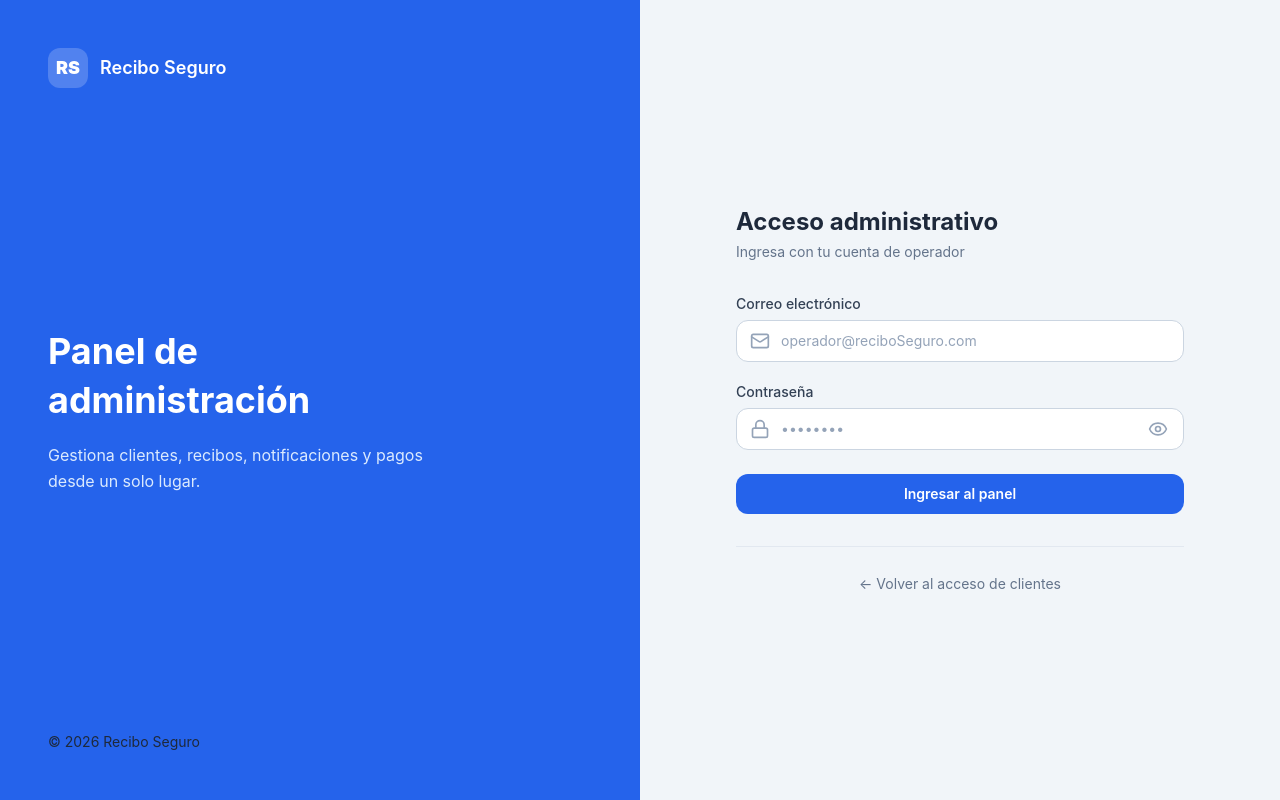
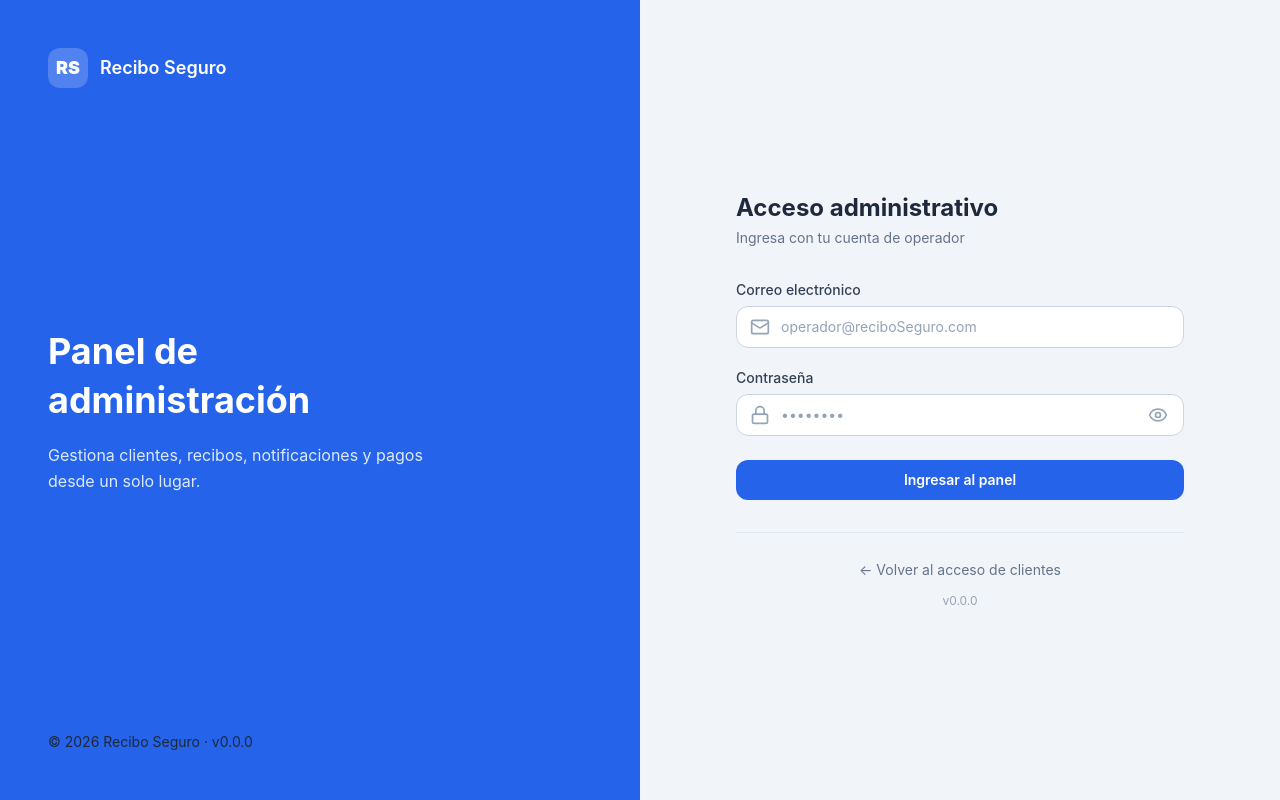
Before and after one commit to kalet97/webFacturasSeguras, a Vue app: page /admin/login in a window 1280 px wide. Built offline with nearby package versions, Linux system fonts and the light colour scheme.

Commit message:
Genarando Dist

```diff
--- a/src/views/AdminLoginView.vue
+++ b/src/views/AdminLoginView.vue
@@ -3,6 +3,7 @@ import { ref } from 'vue'
 import { useRouter } from 'vue-router'
 import { Mail, Lock, Eye, EyeOff, AlertCircle } from 'lucide-vue-next'
 import { useAdminAuthStore } from '@/stores/adminAuth'
+import { version } from '../../package.json'
 
 const router = useRouter()
 const adminAuth = useAdminAuthStore()
@@ -52,7 +53,7 @@ async function handleLogin() {
         </p>
       </div>
 
-      <p class="text-primary-200 text-sm">© 2026 Recibo Seguro</p>
+      <p class="text-primary-200 text-sm">© 2026 Recibo Seguro · v{{ version }}</p>
     </div>
 
     <!-- Panel derecho — formulario -->
@@ -149,6 +150,7 @@ async function handleLogin() {
           <RouterLink to="/login" class="text-sm text-slate-500 hover:text-primary-600 transition">
             ← Volver al acceso de clientes
           </RouterLink>
+          <p class="text-xs text-slate-400 mt-3">v{{ version }}</p>
         </div>
 
       </div>
--- a/src/views/LoginView.vue
+++ b/src/views/LoginView.vue
@@ -4,6 +4,7 @@ import { useRouter } from 'vue-router'
 import { CreditCard, Lock, Eye, EyeOff } from 'lucide-vue-next'
 import { useAuthStore } from '@/stores/auth'
 import AppButton from '@/components/AppButton.vue'
+import { version } from '../../package.json'
 
 const router = useRouter()
 const auth = useAuthStore()
@@ -107,9 +108,7 @@ async function handleLogin() {
         </p>
       </div>
 
-      <p class="text-center text-xs text-slate-400 mt-4">
-        Demo: cédula 1234567890 / contraseña 123456
-      </p>
+      <p class="text-center text-xs text-slate-400 mt-4">v{{ version }}</p>
     </div>
   </div>
 </template>
```
Also changed, not shown: 128 other files (tests, documents, lock files or other folders).
